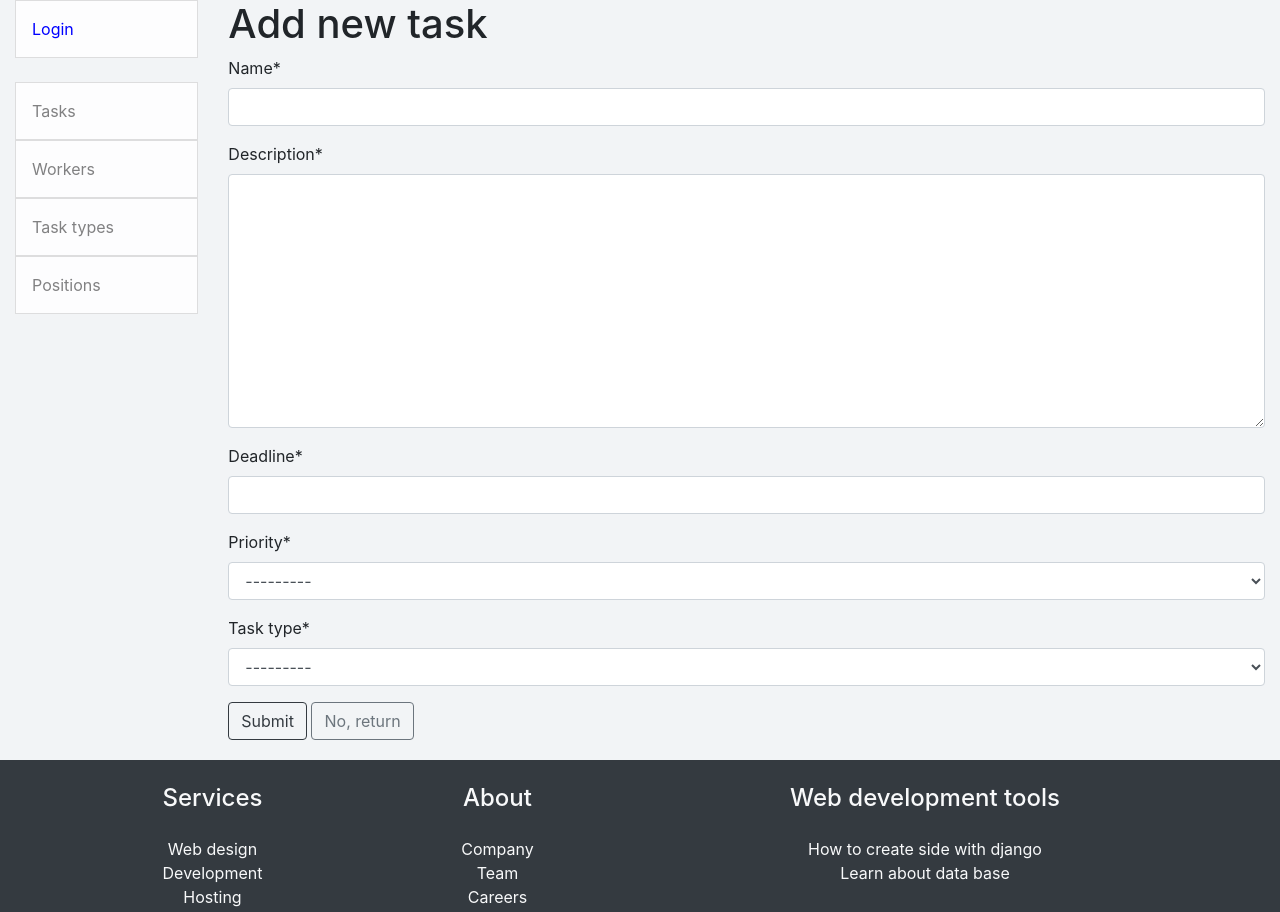
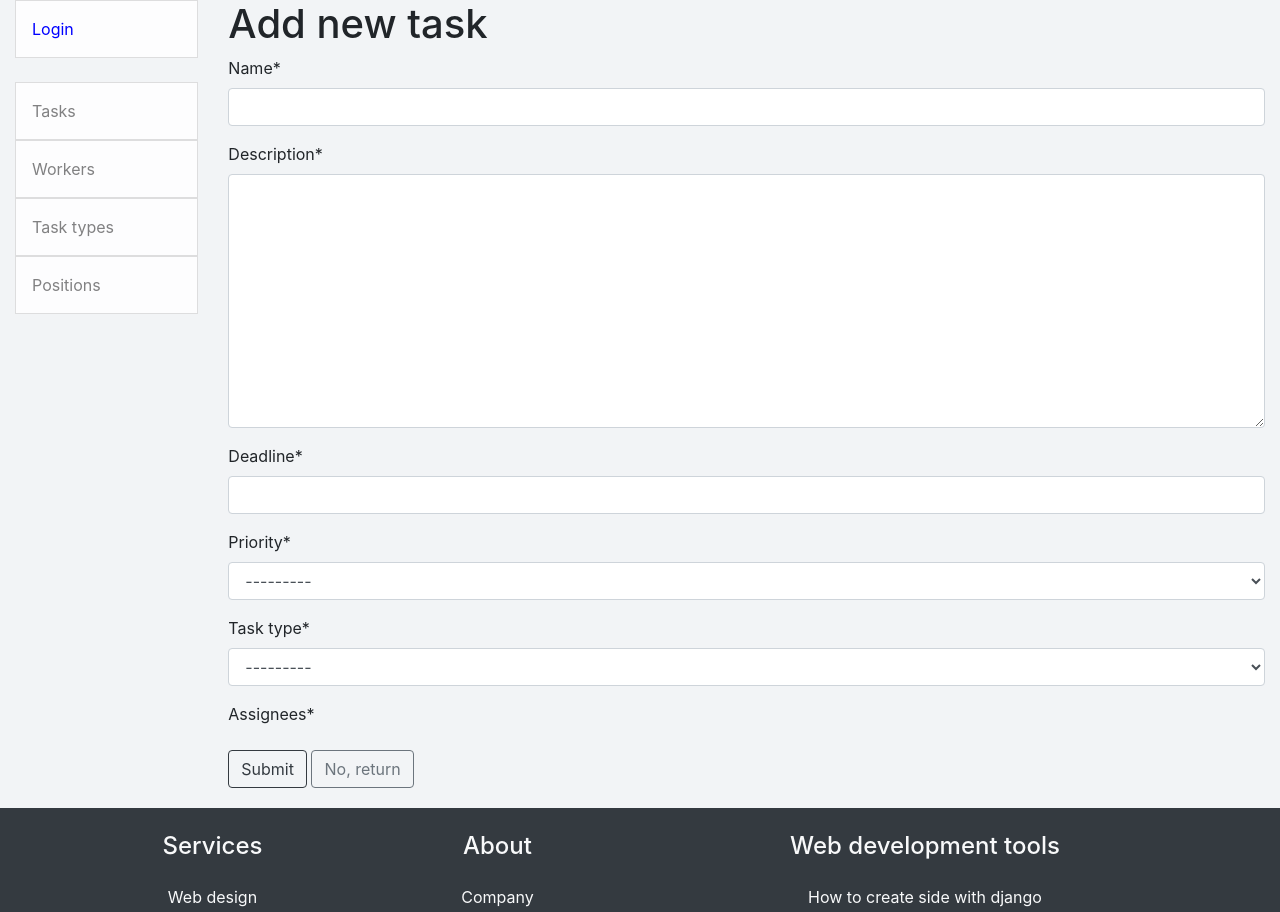
Before and after one commit to prochigor/task-manager, a Django app: page /tasks/create/ in a window 1280 px wide; the page is wider, and only the part inside the window is pictured. Shown: the top 912 px of that part. Run offline with Django 4.2, Linux system fonts and the light colour scheme; data that the repository does not hold is empty; some libraries are stand-ins or nearby versions.

Commit message:
Chacge fields in task form

```diff
--- a/task/forms.py
+++ b/task/forms.py
@@ -1,6 +1,7 @@
 import datetime
 
 from django import forms
+from django.contrib.auth import get_user_model
 from django.contrib.auth.forms import UserCreationForm
 from django.core.exceptions import ValidationError
 
@@ -18,9 +19,21 @@ class WorkerCreationForm(UserCreationForm):
 
 
 class TaskCreateForm(forms.ModelForm):
+    assignees = forms.ModelMultipleChoiceField(
+        queryset=get_user_model().objects.all(),
+        widget=forms.CheckboxSelectMultiple,
+    )
+
     class Meta:
         model = Task
-        fields = ("name", "description", "deadline", "priority", "task_type")
+        fields = (
+            "name",
+            "description",
+            "deadline",
+            "priority",
+            "task_type",
+            "assignees",
+        )
 
     def clean_deadline(self):
         data = self.cleaned_data["deadline"]
--- a/task/views.py
+++ b/task/views.py
@@ -7,7 +7,10 @@ from django.views import generic
 from task.forms import (
     WorkerCreationForm,
     TaskCreateForm,
-    TaskSearchForm, WorkerSearchForm, TypeSearchForm, PositionSearchForm,
+    TaskSearchForm,
+    WorkerSearchForm,
+    TypeSearchForm,
+    PositionSearchForm,
 )
 from task.models import Task, Worker, TaskType, Position
 
@@ -41,13 +44,12 @@ class TaskDetailView(generic.DetailView):
 class TaskCreateView(generic.CreateView):
     model = Task
     form_class = TaskCreateForm
-    # fields = ("name", "description", "deadline", "priority", "task_type")
     success_url = reverse_lazy("task:index")
 
 
 class TaskUpdateView(generic.UpdateView):
     model = Task
-    fields = "__all__"
+    form_class = TaskCreateForm
     success_url = reverse_lazy("task:index")
 
 
--- a/templates/task/task_form.html
+++ b/templates/task/task_form.html
@@ -8,7 +8,7 @@
       {% csrf_token %}
       {{ form|crispy }}
       <input class="btn btn-outline-dark" type="submit" value="Submit">
-      <a href="{% url 'task:type-list' %}" class="btn btn-outline-secondary">No, return</a>
+      <a href="{% url 'task:index' %}" class="btn btn-outline-secondary">No, return</a>
     </form>
   </div>
 {% endblock %}
```
